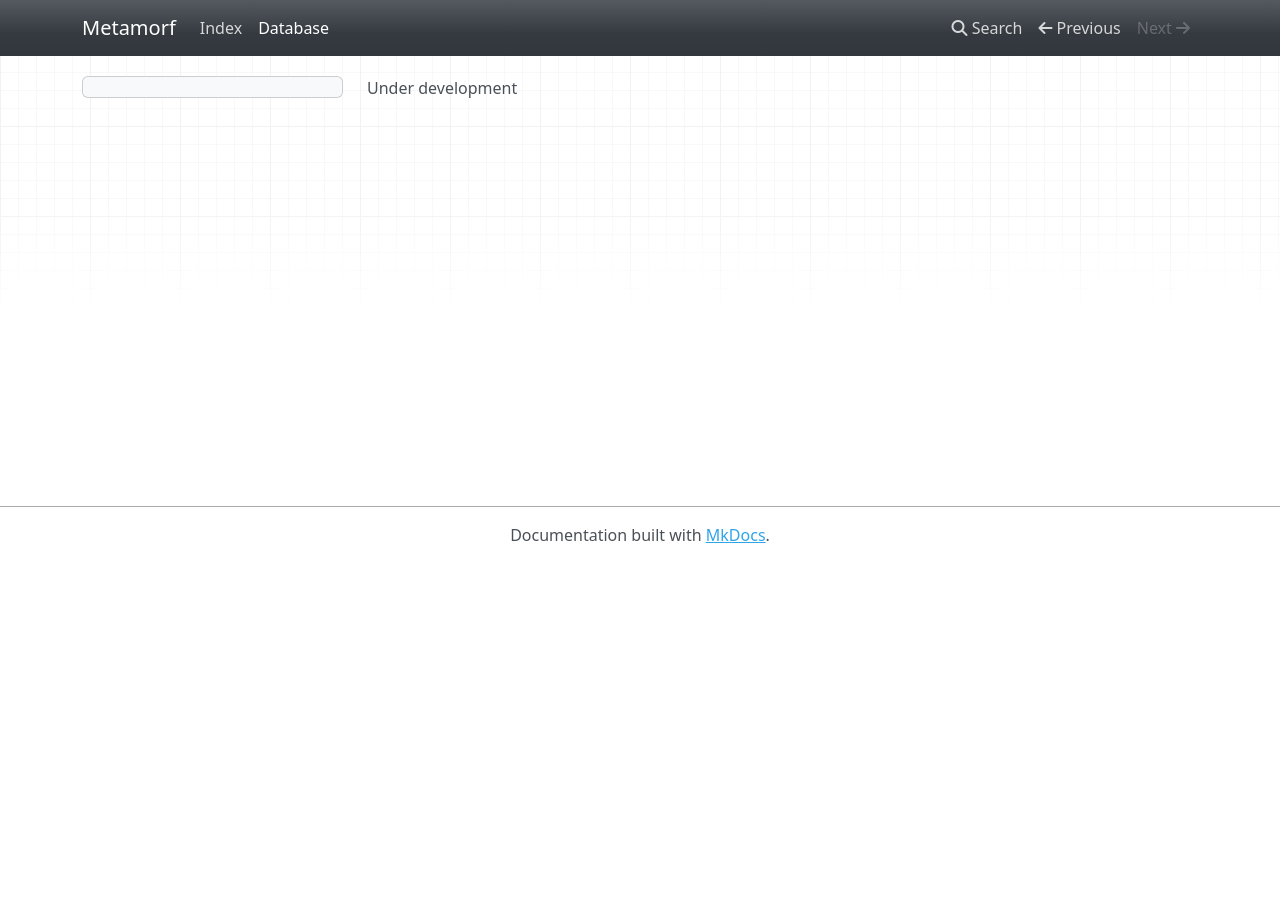
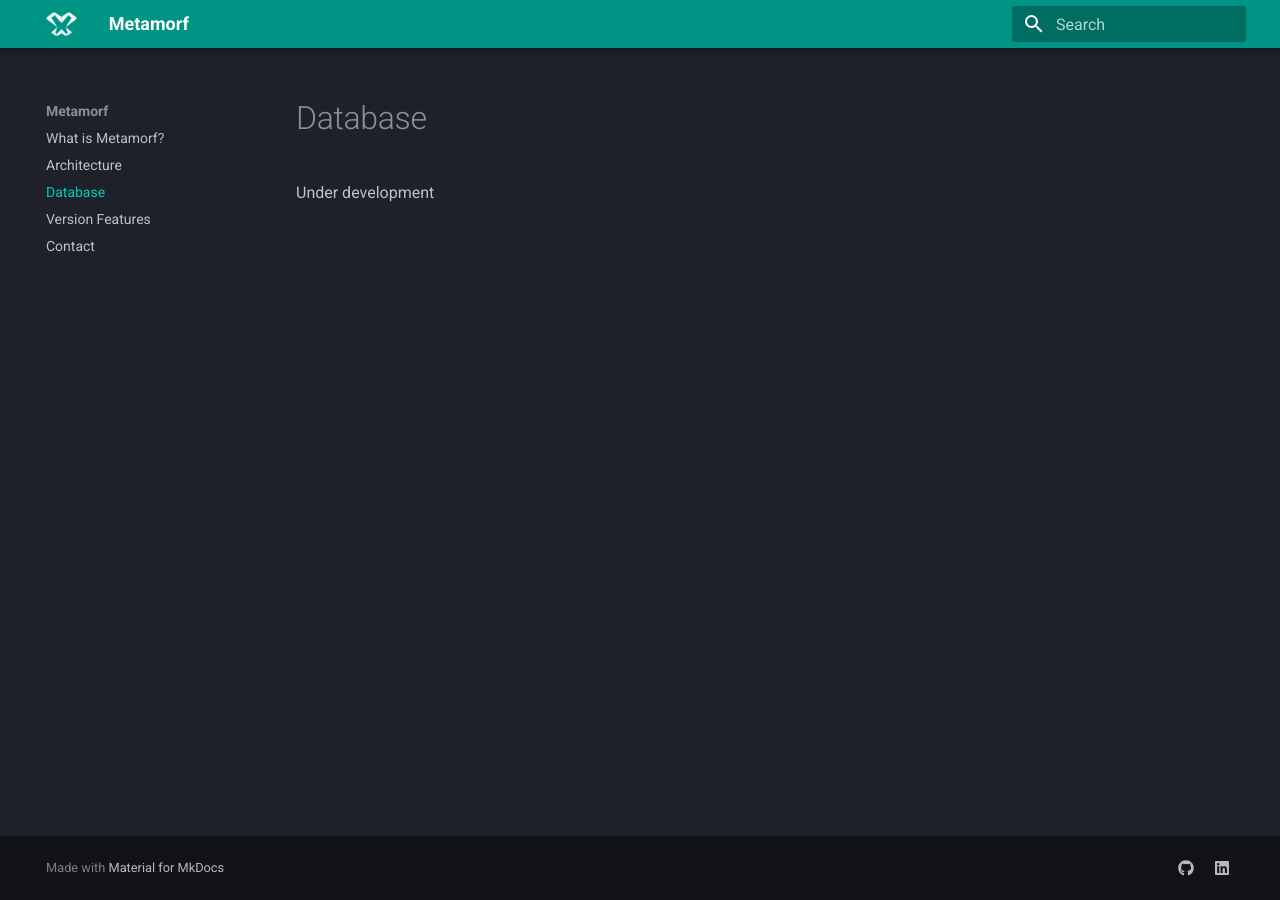
Before and after one commit to gausalom/metamorf-docs, an MkDocs documentation site: the page built from docs/database.md, in a window 1280 px wide. Built offline with MkDocs 1.6.1 and Material for MkDocs 9.7.7, drawn with Linux system fonts in a browser that asks for light colours; nearby versions of some CDN libraries.

Commit message:
Add Core Information

```diff
--- a/mkdocs.yml
+++ b/mkdocs.yml
@@ -1,9 +1,24 @@
 site_name: Metamorf
 nav:
-  - Index: index.md
+  - What is Metamorf?: what_is_metamorf.md
+  - Architecture: architecture.md
   - Database: database.md
+  - Version Features: version_features.md
+  - Contact: contact.md
 
 theme:
-    name: mkdocs
-    logo:
-    nav_style: dark
+    name: material
+    language: en
+    logo: images/logo-white.png
+    favicon: images/logo.png
+    palette:
+      scheme: slate
+      primary: teal
+      accent: cyan
+
+extra:
+  social:
+    - icon: fontawesome/brands/github
+      link: https://github.com/gasalom/metamorf
+    - icon: fontawesome/brands/linkedin
+      link: https://www.linkedin.com/in/guillermo-aumatell-038357146/
```
Also changed, not shown: docs/architecture.md (added, +21 -0 lines), docs/contact.md (added, +8 -0 lines), docs/index.md (deleted, +0 -5 lines), docs/version_features.md (added, +19 -0 lines), docs/what_is_metamorf.md (added, +16 -0 lines), docs/images/full-logo.png (renamed from docs/metamorf-logo.png), docs/images/logo-white.png (added), docs/images/logo.png (added), docs/images/metamorf-arch.png (added), 1 other file.
